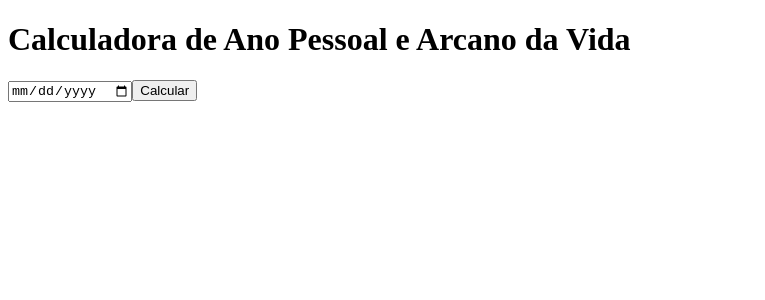
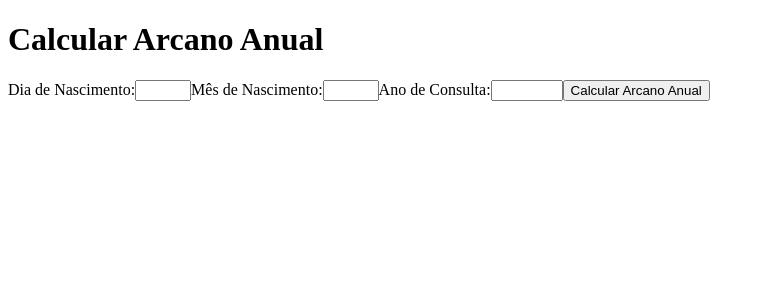
Before and after one commit to EL0ISA/pweb_projeto, a Next.js app: page /calculadora in a window 1280 px wide. Shown: the top 300 px of the page, without its empty margins (0-765 px from the left). Built offline with nearby package versions, Linux system fonts and the light colour scheme.

Commit message:
feat:calculando o arcano pessoal anual

```diff
--- a/app/calculadora/page.js
+++ b/app/calculadora/page.js
@@ -1,45 +1,131 @@
-// app/calculadora/page.js
-import { useState } from 'react'
-import { calcularAnoPessoal, calcularArcanoDaVida } from './serverActions'
+'use client';
 
-export default function Calculadora() {
-  const [dataNascimento, setDataNascimento] = useState('')
-  const [anoPessoal, setAnoPessoal] = useState(null)
-  const [arcanoVida, setArcanoVida] = useState(null)
+import { useState } from 'react';
 
-  const handleSubmit = async (e) => {
-    e.preventDefault()
-    const ano = await calcularAnoPessoal(dataNascimento)
-    const arcano = await calcularArcanoDaVida(dataNascimento)
-    setAnoPessoal(ano)
-    setArcanoVida(arcano)
+// Função para buscar os dados do arcano
+async function fetchArcano(numero) {
+  const response = await fetch(`http://localhost:3000/api/arcanos/${numero}`); // URL corrigida para a API
+  if (!response.ok) {
+    throw new Error('Erro ao carregar o arcano');
   }
+  return response.json();
+}
+
+export default function ArcanoAnual() {
+  const [diaNascimento, setDiaNascimento] = useState('');
+  const [mesNascimento, setMesNascimento] = useState('');
+  const [anoConsulta, setAnoConsulta] = useState('');
+  const [arcanoAnual, setArcanoAnual] = useState(null);
+  const [arcanoDetails, setArcanoDetails] = useState(null);
+  const [loading, setLoading] = useState(false);
+  const [error, setError] = useState('');
+
+  const handleDiaChange = (e) => setDiaNascimento(e.target.value);
+  const handleMesChange = (e) => setMesNascimento(e.target.value);
+  const handleAnoChange = (e) => setAnoConsulta(e.target.value);
+
+  // Função para somar os dígitos de um número
+  const somarDigitos = (numero) => {
+    return numero
+      .toString()
+      .split('')
+      .reduce((acc, curr) => acc + parseInt(curr), 0);
+  };
+
+  const calcularArcanoAnual = async () => {
+    setLoading(true);
+    setError('');
+    setArcanoDetails(null);
+
+    try {
+      if (!diaNascimento || !mesNascimento || !anoConsulta) {
+        setError('Por favor, preencha todos os campos.');
+        setLoading(false);
+        return;
+      }
+
+      // Somar os dígitos do dia, mês e ano de consulta
+      const somaDia = somarDigitos(parseInt(diaNascimento));
+      const somaMes = somarDigitos(parseInt(mesNascimento));
+      const somaAno = somarDigitos(parseInt(anoConsulta));
+
+      let arcano = somaDia + somaMes + somaAno;
+
+      // Reduz a soma até que o arcano esteja entre 1 e 22
+      while (arcano > 22) {
+        arcano = somarDigitos(arcano);
+      }
+
+      setArcanoAnual(arcano);
+
+      // Buscar detalhes do arcano
+      const arcanoInfo = await fetchArcano(arcano);
+      setArcanoDetails(arcanoInfo);
+    } catch (err) {
+      console.error('Erro ao calcular ou buscar arcano:', err);
+      setError('Erro ao calcular ou buscar arcano');
+    } finally {
+      setLoading(false);
+    }
+  };
 
   return (
     <div>
-      <h1>Calculadora de Ano Pessoal e Arcano da Vida</h1>
-      <form onSubmit={handleSubmit}>
-        <input
-          type="date"
-          value={dataNascimento}
-          onChange={(e) => setDataNascimento(e.target.value)}
-        />
-        <button type="submit">Calcular</button>
-      </form>
+      <h1>Calcular Arcano Anual</h1>
 
-      {anoPessoal && (
+      <label htmlFor="diaNascimento">Dia de Nascimento:</label>
+      <input
+        type="number"
+        id="diaNascimento"
+        value={diaNascimento}
+        onChange={handleDiaChange}
+        required
+        min="1"
+        max="31"
+      />
+
+      <label htmlFor="mesNascimento">Mês de Nascimento:</label>
+      <input
+        type="number"
+        id="mesNascimento"
+        value={mesNascimento}
+        onChange={handleMesChange}
+        required
+        min="1"
+        max="12"
+      />
+
+      <label htmlFor="anoConsulta">Ano de Consulta:</label>
+      <input
+        type="number"
+        id="anoConsulta"
+        value={anoConsulta}
+        onChange={handleAnoChange}
+        required
+        min="1900"
+        max="2100"
+      />
+
+      <button onClick={calcularArcanoAnual} disabled={loading}>
+        {loading ? 'Calculando...' : 'Calcular Arcano Anual'}
+      </button>
+
+      {error && <p style={{ color: 'red' }}>{error}</p>}
+
+      {arcanoAnual && (
         <div>
-          <h2>Seu Ano Pessoal:</h2>
-          <p>{anoPessoal.descricao}</p>
-        </div>
-      )}
-
-      {arcanoVida && (
-        <div>
-          <h2>Seu Arcano da Vida:</h2>
-          <p>{arcanoVida.nome}: {arcanoVida.descricao}</p>
+          <h2>Arcano Anual: {arcanoAnual}</h2>
+          {arcanoDetails ? (
+            <div>
+              <h3>{arcanoDetails.nome}</h3>
+              <p>{arcanoDetails.descricao}</p>
+              <p><strong>Cor:</strong> {arcanoDetails.cor}</p>
+            </div>
+          ) : (
+            <p>Carregando detalhes do arcano...</p>
+          )}
         </div>
       )}
     </div>
-  )
+  );
 }
```
Also changed, not shown: 2 other files (tests, documents, lock files or other folders).
